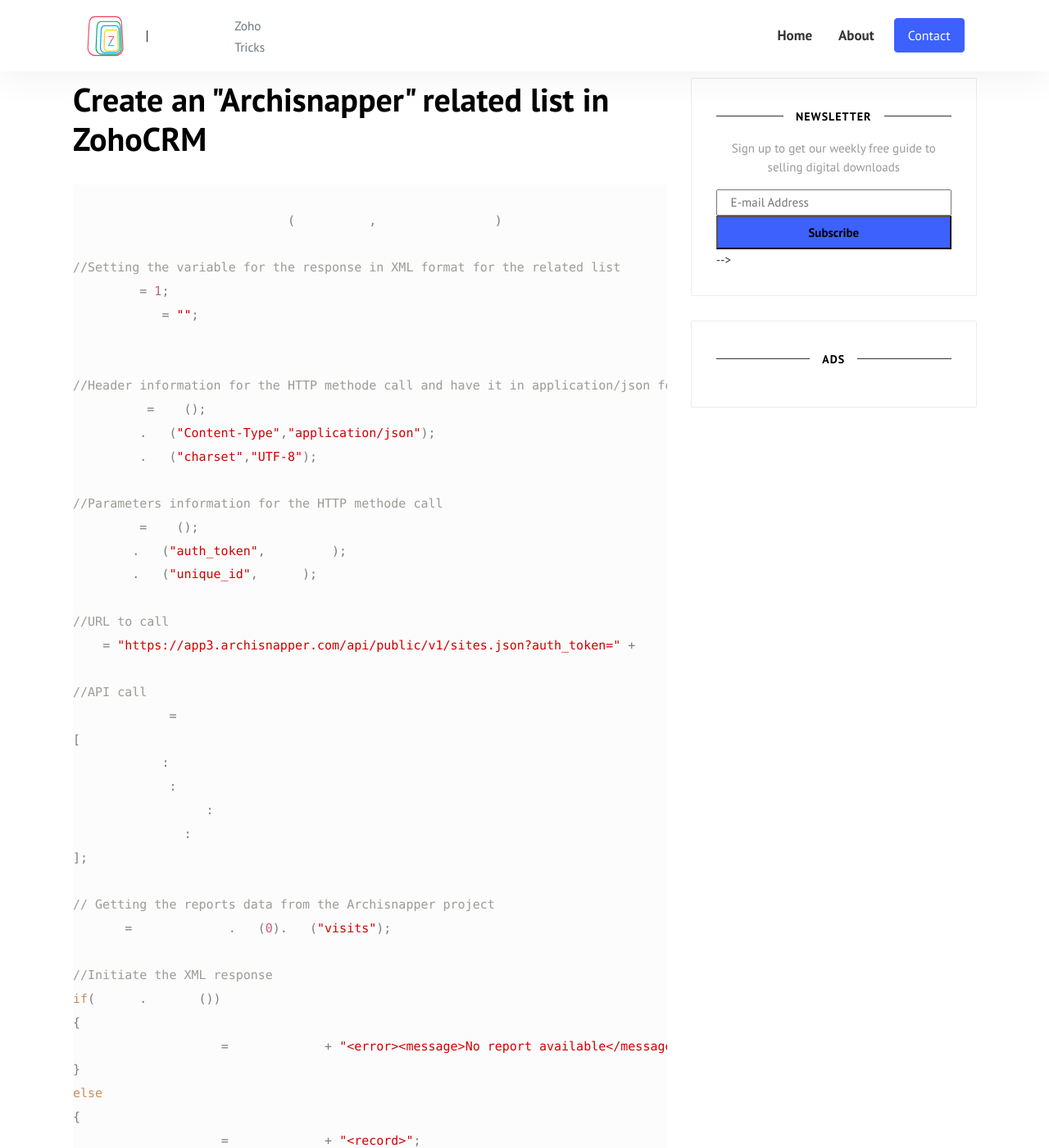
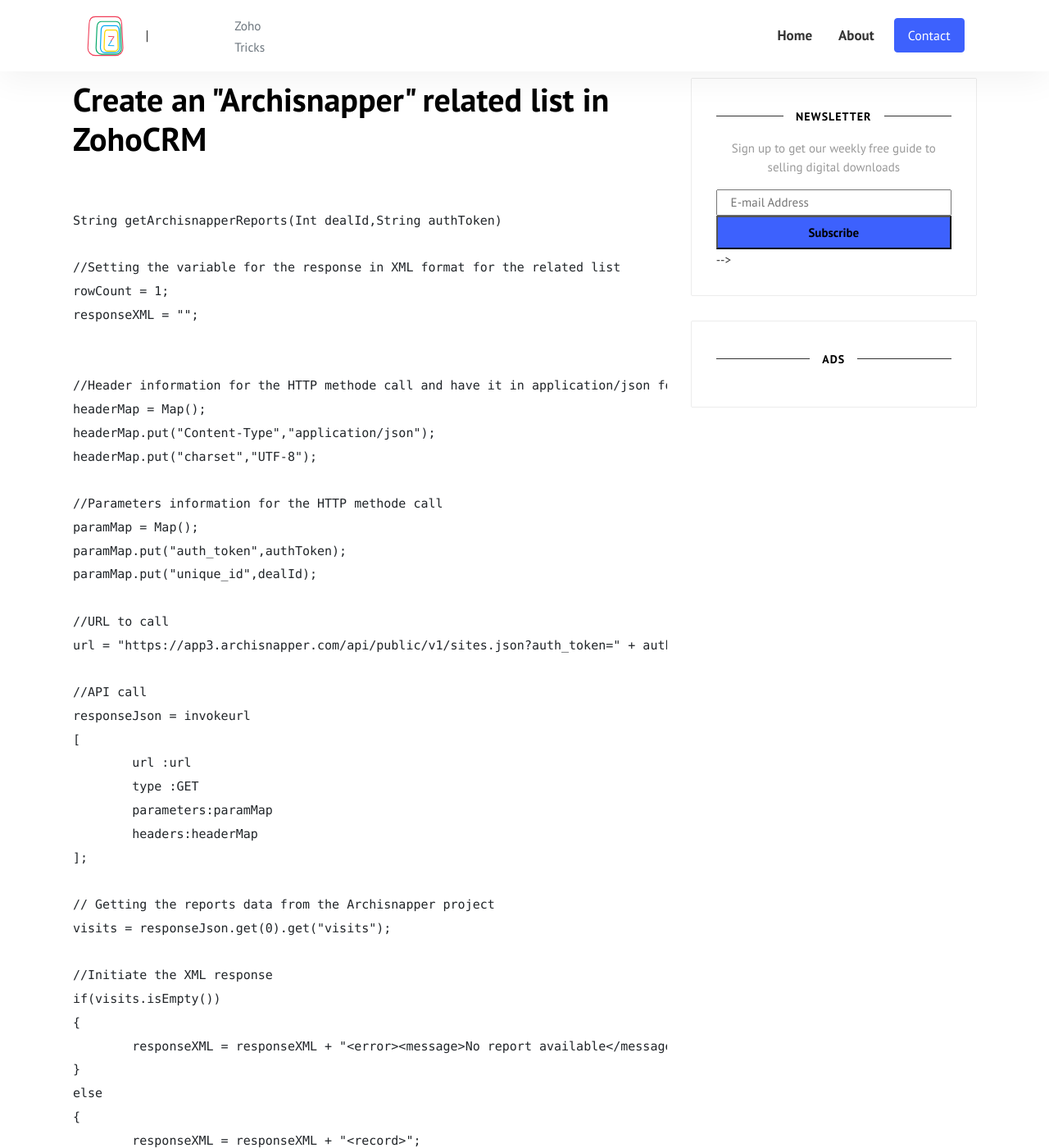
Before and after one commit to anthoninvanimpe/anthoninvanimpe.github.io, a Jekyll site: the page built from _posts/2022-01-19-zoho-crm-related-list-archisnapper.md, in a window 1280 px wide and 1400 px high, scrolled down 484 px. Shown: the whole window at 82% size. Built offline with Jekyll 4.4.1, drawn with Linux system fonts in a browser that asks for light colours; comment, search, counter and statistics services are not loaded; some of the changed text lies outside the part shown.

Commit message:
Update 2022-01-19-zoho-crm-related-list-archisnapper.md

````diff
--- a/_posts/2022-01-19-zoho-crm-related-list-archisnapper.md
+++ b/_posts/2022-01-19-zoho-crm-related-list-archisnapper.md
@@ -16,7 +16,7 @@ keywords:
 - Data
 
 ---
-```c++
+```deluge
 
 String getArchisnapperReports(Int dealId,String authToken)
 
````
